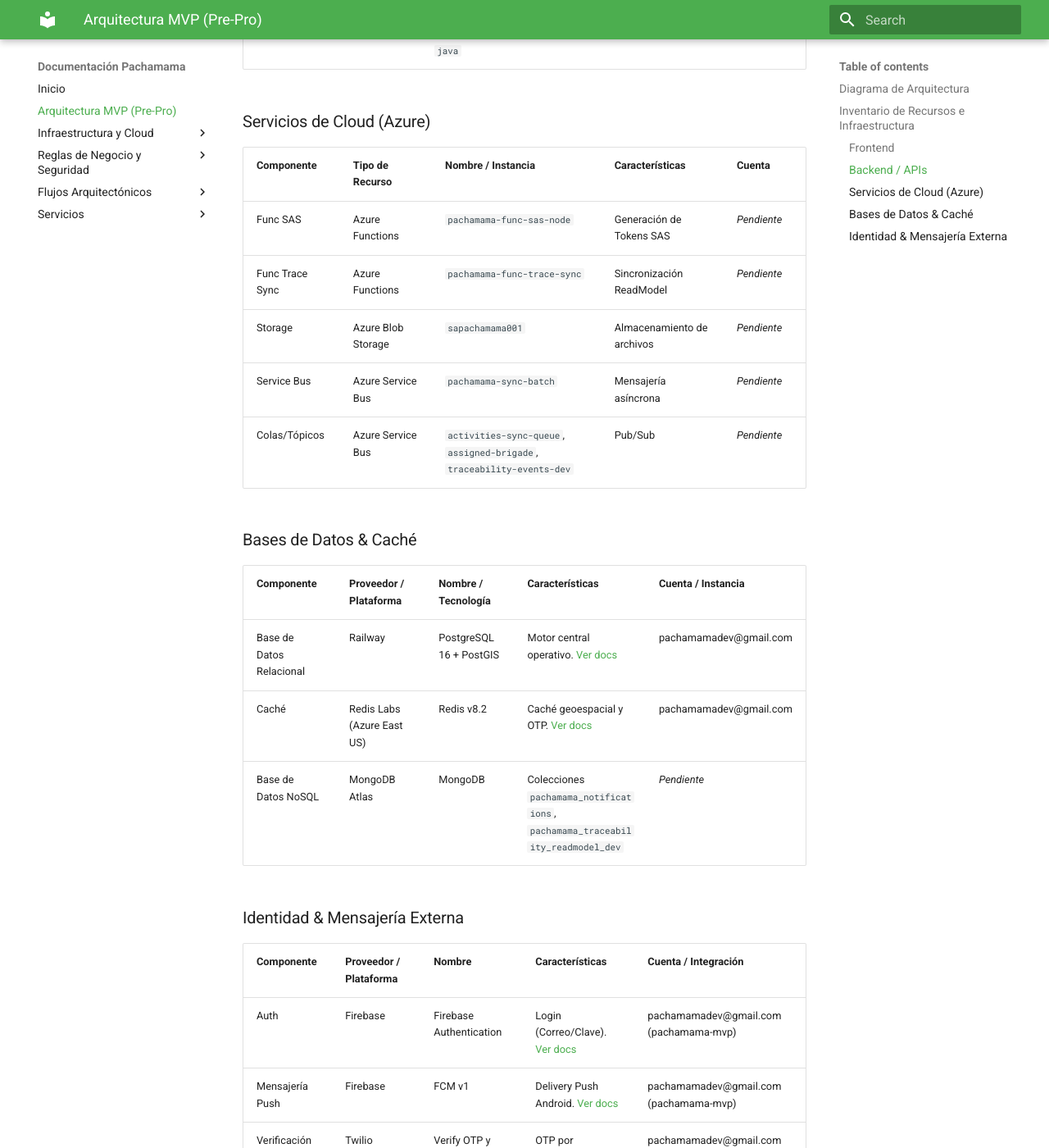
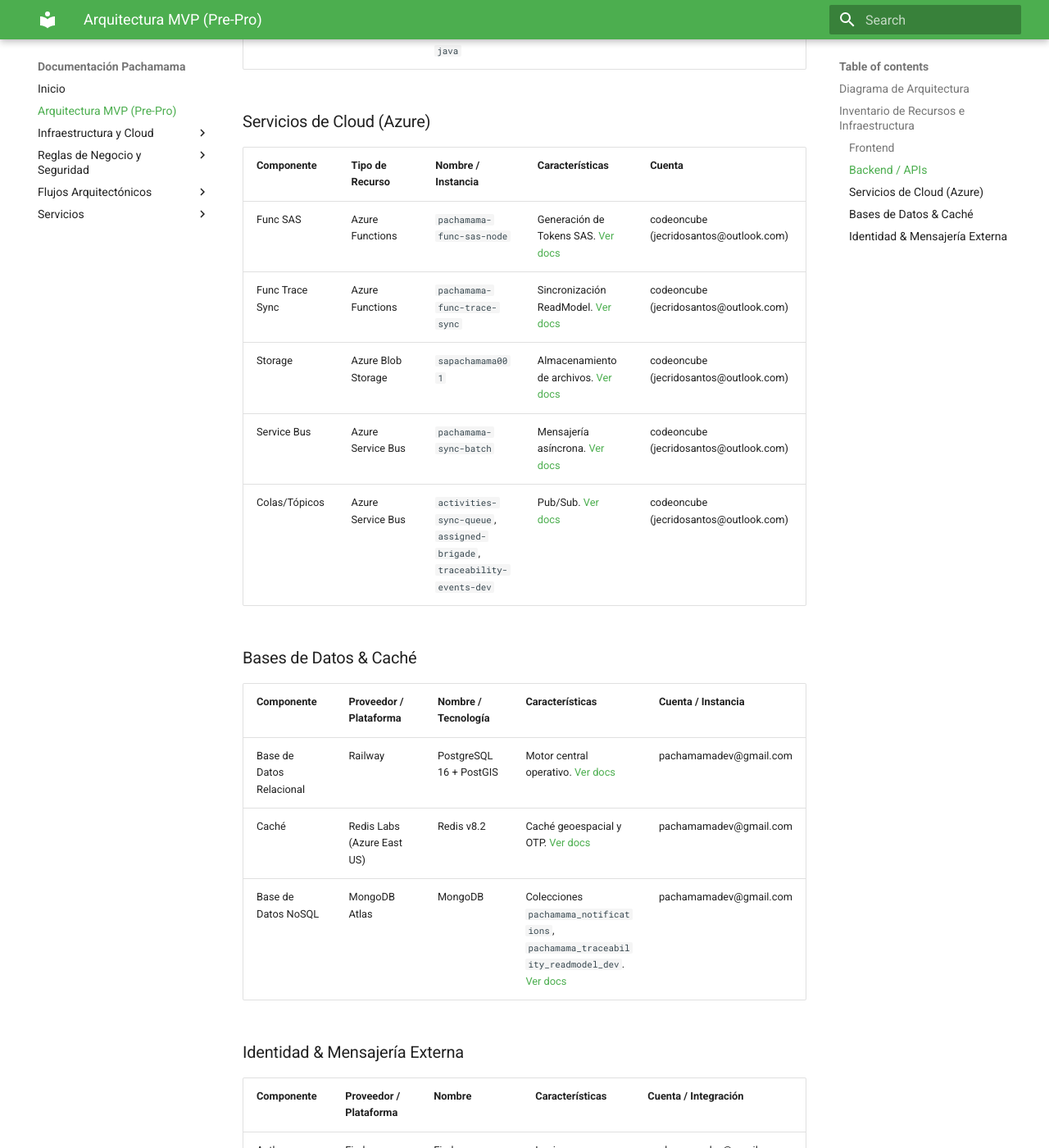
Before and after one commit to pachamamadev-pe/pachamama-docs, an MkDocs documentation site: the page built from docs/MVP-ARCHITECTURE.md, in a window 1280 px wide and 1400 px high, scrolled down 1493 px. Shown: the whole window at 82% size. Built offline with MkDocs 1.6.1 and Material for MkDocs 9.7.7, drawn with Linux system fonts in a browser that asks for light colours; some of the changed text lies outside the part shown.

Commit message:
docs: actualizar inventario de recursos e infraestructura en MVP-ARCHITECTURE con cuentas y referencias

```diff
--- a/docs/MVP-ARCHITECTURE.md
+++ b/docs/MVP-ARCHITECTURE.md
@@ -133,7 +133,7 @@
 |---|---|---|---|---|
 | Admin Web | Vercel | `pachamama-web-admin` | Panel de administración. [Ver docs](./services/pachamama-web-admin/README.md) | ricardoalvaradoaponte@gmail.com <br> [URL Pública](https://web-admin-pachamama.vercel.app/) |
 | Landing Page | Vercel | `pachamama-web-landing-v1` | Landing Page. [Ver docs](./services/pachamama-web-landing/README.md) | jecrido@gmail.com <br> [URL Pública](https://pachamama-web-landing-v1.vercel.app/) |
-| Mobile App | N/A (Android) | `pachamama-mobile-android` | App Móvil para usuarios | *Pendiente* |
+| Mobile App | N/A (Android) | `pachamama-mobile-android` | App Móvil para usuarios | Repositorio en GitHub |
 
 ### Backend / APIs
 | Componente | Proveedor / Plataforma | Repositorio / Proyecto | Características | Cuenta / Instancia |
@@ -146,18 +146,18 @@
 ### Servicios de Cloud (Azure)
 | Componente | Tipo de Recurso | Nombre / Instancia | Características | Cuenta |
 |---|---|---|---|---|
-| Func SAS | Azure Functions | `pachamama-func-sas-node` | Generación de Tokens SAS | *Pendiente* |
-| Func Trace Sync | Azure Functions | `pachamama-func-trace-sync` | Sincronización ReadModel | *Pendiente* |
-| Storage | Azure Blob Storage | `sapachamama001` | Almacenamiento de archivos | *Pendiente* |
-| Service Bus | Azure Service Bus | `pachamama-sync-batch` | Mensajería asíncrona | *Pendiente* |
-| Colas/Tópicos | Azure Service Bus | `activities-sync-queue`, `assigned-brigade`, `traceability-events-dev` | Pub/Sub | *Pendiente* |
+| Func SAS | Azure Functions | `pachamama-func-sas-node` | Generación de Tokens SAS. [Ver docs](./infrastructure/azure.md) | codeoncube (jecridosantos@outlook.com) |
+| Func Trace Sync | Azure Functions | `pachamama-func-trace-sync` | Sincronización ReadModel. [Ver docs](./infrastructure/azure.md) | codeoncube (jecridosantos@outlook.com) |
+| Storage | Azure Blob Storage | `sapachamama001` | Almacenamiento de archivos. [Ver docs](./infrastructure/azure.md) | codeoncube (jecridosantos@outlook.com) |
+| Service Bus | Azure Service Bus | `pachamama-sync-batch` | Mensajería asíncrona. [Ver docs](./infrastructure/azure.md) | codeoncube (jecridosantos@outlook.com) |
+| Colas/Tópicos | Azure Service Bus | `activities-sync-queue`, `assigned-brigade`, `traceability-events-dev` | Pub/Sub. [Ver docs](./infrastructure/azure.md) | codeoncube (jecridosantos@outlook.com) |
 
 ### Bases de Datos & Caché
 | Componente | Proveedor / Plataforma | Nombre / Tecnología | Características | Cuenta / Instancia |
 |---|---|---|---|---|
 | Base de Datos Relacional | Railway | PostgreSQL 16 + PostGIS | Motor central operativo. [Ver docs](./infrastructure/railway.md) | pachamamadev@gmail.com |
 | Caché | Redis Labs (Azure East US) | Redis v8.2 | Caché geoespacial y OTP. [Ver docs](./infrastructure/redis.md) | pachamamadev@gmail.com |
-| Base de Datos NoSQL | MongoDB Atlas | MongoDB | Colecciones `pachamama_notifications`, `pachamama_traceability_readmodel_dev` | *Pendiente* |
+| Base de Datos NoSQL | MongoDB Atlas | MongoDB | Colecciones `pachamama_notifications`, `pachamama_traceability_readmodel_dev`. [Ver docs](./infrastructure/mongodb.md) | pachamamadev@gmail.com |
 
 ### Identidad & Mensajería Externa
 | Componente | Proveedor / Plataforma | Nombre | Características | Cuenta / Integración |
@@ -165,4 +165,4 @@
 | Auth | Firebase | Firebase Authentication | Login (Correo/Clave). [Ver docs](./infrastructure/firebase.md) | pachamamadev@gmail.com (pachamama-mvp) |
 | Mensajería Push | Firebase | FCM v1 | Delivery Push Android. [Ver docs](./infrastructure/firebase.md) | pachamamadev@gmail.com (pachamama-mvp) |
 | Verificación OTP | Twilio | Verify OTP y Meta Business | OTP por WhatsApp (Priorizado). [Ver docs](./infrastructure/twilio.md) | pachamamadev@gmail.com |
-| Datos RUC/DNI | API Perú Devs | `api.perudevs.com` | Consultas de APIs peruanas | *Pendiente* |
+| Datos RUC/DNI | API Perú Devs | `api.perudevs.com` | Consultas de APIs peruanas | Por definir (TBD) |
```
